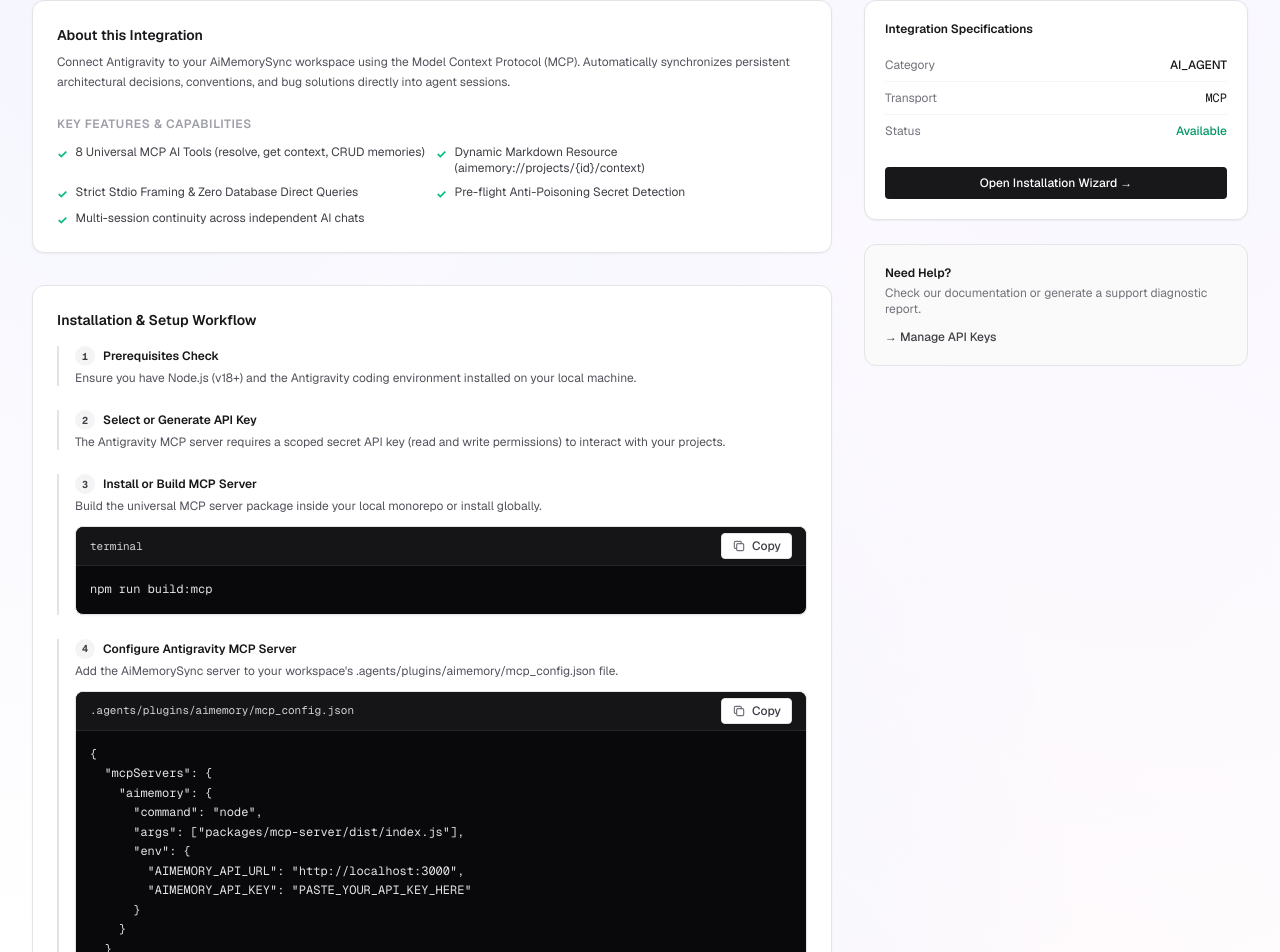
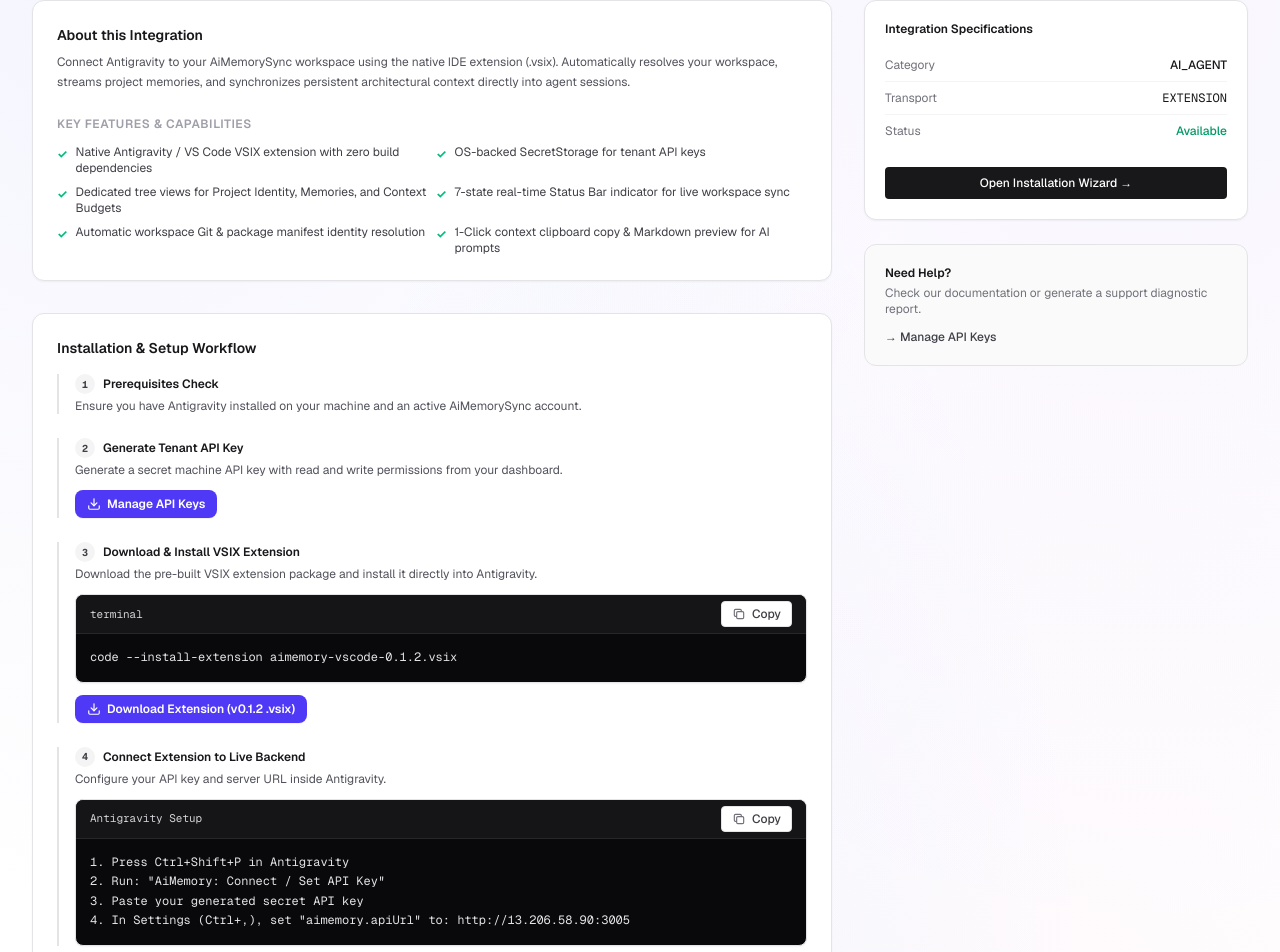
Before and after one commit to psgpraveen/AiMemorySync, a Next.js app: page /integrations/antigravity in a window 1280 px wide. Shown: the part 234-1186 px from the top of the page. Built offline with nearby package versions, Linux system fonts and the light colour scheme; no server answers.

Commit message:
feat: add Antigravity integration setup wizard, provider, and test API route

```diff
--- a/src/app/api/integrations/test/route.ts
+++ b/src/app/api/integrations/test/route.ts
@@ -53,8 +53,14 @@
       }
     }
 
-    // 3. Verify MCP Readiness (check compiled MCP server executable)
-    if (integration === "antigravity" || integration === "cursor") {
+    // 3. Verify Integration Package Readiness
+    if (integration === "antigravity" || integration === "vscode") {
+      const vsixPath = path.resolve(
+        process.cwd(),
+        "packages/vscode-extension/releases/aimemory-vscode-0.1.2.vsix"
+      );
+      checks.mcpReady = fs.existsSync(vsixPath);
+    } else if (integration === "cursor") {
       const mcpPath = path.resolve(process.cwd(), "packages/mcp-server/dist/index.js");
       checks.mcpReady = fs.existsSync(mcpPath);
     } else {
@@ -70,7 +76,7 @@
     } else if (!checks.scopesValid) {
       message = "Connection failed: API key lacks required 'read' and 'write' scopes.";
     } else if (!checks.mcpReady) {
-      message = "Connection warning: MCP server binary not found. Run 'npm run build:mcp'.";
+      message = "Connection warning: Integration package binary not found.";
     }
 
     return successResponse({
--- a/src/app/integrations/antigravity/setup/page.tsx
+++ b/src/app/integrations/antigravity/setup/page.tsx
@@ -168,8 +168,8 @@
   const stepsList = [
     { num: 1, label: "Account" },
     { num: 2, label: "API Key" },
-    { num: 3, label: "Install" },
-    { num: 4, label: "Configure" },
+    { num: 3, label: "Extension" },
+    { num: 4, label: "Connect" },
     { num: 5, label: "Skills" },
     { num: 6, label: "Verify" },
   ];
@@ -409,7 +409,7 @@
             </div>
           )}
 
-          {/* STEP 3: Install MCP Server */}
+          {/* STEP 3: Download & Install Extension */}
           {currentStep === 3 && (
             <div className="space-y-5">
               <div className="flex items-center gap-2">
@@ -417,33 +417,43 @@
                   3
                 </span>
                 <h2 className="text-base font-semibold text-zinc-900 dark:text-zinc-100">
-                  Build or Install the Universal MCP Server
+                  Download & Install AiMemory Extension (.vsix)
                 </h2>
               </div>
               <p className="text-xs text-zinc-600 dark:text-zinc-400">
-                The MCP server executable acts as the standard protocol bridge between Antigravity and your AiMemorySync cloud/local API.
+                Antigravity natively runs standard IDE extensions. Download the official AiMemorySync extension package and install it directly.
               </p>
 
-              <div>
-                <h3 className="text-xs font-medium text-zinc-700 dark:text-zinc-300 mb-1.5">
-                  Local Workspace Compilation (Recommended)
-                </h3>
-                <CodeBlock
-                  code="npm run build:mcp"
-                  language="bash"
-                  filename="terminal"
-                />
-                <p className="mt-2 text-[11px] text-zinc-500 dark:text-zinc-400">
-                  This compiles <code>packages/mcp-server/src/index.ts</code> into <code>packages/mcp-server/dist/index.js</code> with all SDK dependencies bundled.
-                </p>
+              <div className="rounded-lg border border-zinc-200 bg-zinc-50 p-4 dark:border-zinc-800 dark:bg-zinc-950 flex flex-col sm:flex-row items-center justify-between gap-4">
+                <div>
+                  <h3 className="text-xs font-semibold text-zinc-900 dark:text-zinc-100">
+                    AiMemorySync Native Extension (v0.1.2)
+                  </h3>
+                  <p className="mt-1 text-[11px] text-zinc-500 dark:text-zinc-400">
+                    Includes automatic workspace discovery, Project & Memory sidebar tree views, OS keychain secret storage, and status bar telemetry.
+                  </p>
+                </div>
+                <a
+                  href="/api/integrations/vscode/download"
+                  download="aimemory-vscode-0.1.2.vsix"
+                  className="rounded bg-zinc-900 px-4 py-2 text-xs font-medium text-white hover:bg-zinc-800 dark:bg-zinc-100 dark:text-zinc-900 dark:hover:bg-zinc-200 transition shrink-0 shadow-xs"
+                >
+                  Download Extension (.vsix)
+                </a>
               </div>
 
-              <div>
-                <h3 className="text-xs font-medium text-zinc-700 dark:text-zinc-300 mb-1.5">
-                  Verify Standalone Execution
+              <div className="space-y-3">
+                <h3 className="text-xs font-semibold text-zinc-900 dark:text-zinc-100">
+                  How to Install in Antigravity:
                 </h3>
+                <ol className="list-decimal list-inside space-y-1.5 text-xs text-zinc-600 dark:text-zinc-400">
+                  <li>Open the <strong>Extensions</strong> view in Antigravity (press <kbd className="rounded border bg-zinc-100 px-1 py-0.5 text-[10px] dark:bg-zinc-800">Ctrl+Shift+X</kbd> or <kbd className="rounded border bg-zinc-100 px-1 py-0.5 text-[10px] dark:bg-zinc-800">Cmd+Shift+X</kbd>).</li>
+                  <li>Click the <strong>&hellip;</strong> (Views and More Actions) menu in the top right of the Extensions panel.</li>
+                  <li>Click <strong>Install from VSIX...</strong> and select the downloaded <code>aimemory-vscode-0.1.2.vsix</code>.</li>
+                  <li>Alternatively, install directly via your terminal:</li>
+                </ol>
                 <CodeBlock
-                  code="node packages/mcp-server/dist/index.js"
+                  code="code --install-extension aimemory-vscode-0.1.2.vsix"
                   language="bash"
                   filename="terminal"
                 />
@@ -459,47 +469,47 @@
                   4
                 </span>
                 <h2 className="text-base font-semibold text-zinc-900 dark:text-zinc-100">
-                  Configure Antigravity MCP Server
+                  Connect Extension to Live Backend
                 </h2>
               </div>
               <p className="text-xs text-zinc-600 dark:text-zinc-400">
-                Place this configuration into your workspace at <code>.agents/plugins/aimemory/mcp_config.json</code>.
+                Configure your API key and server URL inside Antigravity so the extension can automatically synchronize your project memories.
               </p>
 
-              {/* Template vs withKey toggle */}
-              <div className="flex items-center gap-3 text-xs">
-                <span className="font-medium text-zinc-700 dark:text-zinc-300">Configuration Format:</span>
-                <label className="flex items-center gap-1.5 cursor-pointer">
-                  <input
-                    type="radio"
-                    name="configOption"
-                    checked={configOption === "template"}
-                    onChange={() => setConfigOption("template")}
+              <div className="space-y-4 text-xs">
+                <div className="rounded-lg border border-zinc-200 bg-zinc-50/60 p-4 dark:border-zinc-800 dark:bg-zinc-950/40 space-y-2.5">
+                  <h3 className="font-semibold text-zinc-900 dark:text-zinc-100 flex items-center gap-2">
+                    <span className="flex h-5 w-5 items-center justify-center rounded-full bg-zinc-200 text-zinc-800 dark:bg-zinc-800 dark:text-zinc-200 text-[10px] font-bold">1</span>
+                    Set Your Secret API Key
+                  </h3>
+                  <p className="text-zinc-600 dark:text-zinc-400">
+                    Open the Command Palette in Antigravity (<kbd className="rounded border bg-zinc-100 px-1 py-0.5 text-[10px] dark:bg-zinc-800">Ctrl+Shift+P</kbd>), run:
+                  </p>
+                  <CodeBlock
+                    code="AiMemory: Connect / Set API Key"
+                    language="text"
+                    filename="Command Palette"
                   />
-                  <span>Template (Placeholder)</span>
-                </label>
-                <label className="flex items-center gap-1.5 cursor-pointer">
-                  <input
-                    type="radio"
-                    name="configOption"
-                    checked={configOption === "withKey"}
-                    onChange={() => setConfigOption("withKey")}
+                  <p className="text-[11px] text-zinc-500 dark:text-zinc-400">
+                    Paste your active secret key generated in Step 2: <code className="font-mono text-[10px] text-emerald-600 dark:text-emerald-400 select-all">{selectedKey || activeKey || "aimem_live_..."}</code>
+                  </p>
+                </div>
+
+                <div className="rounded-lg border border-zinc-200 bg-zinc-50/60 p-4 dark:border-zinc-800 dark:bg-zinc-950/40 space-y-2.5">
+                  <h3 className="font-semibold text-zinc-900 dark:text-zinc-100 flex items-center gap-2">
+                    <span className="flex h-5 w-5 items-center justify-center rounded-full bg-zinc-200 text-zinc-800 dark:bg-zinc-800 dark:text-zinc-200 text-[10px] font-bold">2</span>
+                    Set Backend Server URL
+                  </h3>
+                  <p className="text-zinc-600 dark:text-zinc-400">
+                    Open Settings (<kbd className="rounded border bg-zinc-100 px-1 py-0.5 text-[10px] dark:bg-zinc-800">Ctrl+,</kbd>), search for <strong>aimemory.apiUrl</strong>, and set it to:
+                  </p>
+                  <CodeBlock
+                    code={serverOrigin}
+                    language="text"
+                    filename="Settings: aimemory.apiUrl"
                   />
-                  <span>Embed Active Key</span>
-                </label>
+                </div>
               </div>
-
-              {configOption === "withKey" && (
-                <div className="rounded border border-amber-200 bg-amber-50 p-3 text-xs text-amber-800 dark:border-amber-900/50 dark:bg-amber-950/20 dark:text-amber-400">
-                  ⚠️ <strong>Security Warning:</strong> This configuration snippet contains your live secret token. Ensure <code>.agents/</code> or <code>mcp_config.json</code> is included in your <code>.gitignore</code> so it is never committed to Git!
-                </div>
-              )}
-
-              <CodeBlock
-                code={mcpConfigCode}
-                language="json"
-                filename=".agents/plugins/aimemory/mcp_config.json"
-              />
             </div>
           )}
 
@@ -626,7 +636,7 @@
                       </span>
                     </div>
                     <div className="flex items-center justify-between">
-                      <span className="text-zinc-700 dark:text-zinc-300">4. MCP Server Binary Ready</span>
+                      <span className="text-zinc-700 dark:text-zinc-300">4. Integration Extension Package Ready</span>
                       <span className={testResult.checks.mcpReady ? "text-emerald-600 font-bold" : "text-red-600 font-bold"}>
                         {testResult.checks.mcpReady ? "✓ PASS" : "✕ FAIL"}
                       </span>
--- a/src/lib/integrations/providers/antigravity.ts
+++ b/src/lib/integrations/providers/antigravity.ts
@@ -4,22 +4,23 @@
 export const antigravityIntegration: IntegrationDefinition = {
   id: "antigravity",
   name: "Antigravity",
-  tagline: "Native MCP Plugin with Event-Driven Context Loading",
+  tagline: "Native IDE Extension & Automatic Memory Synchronization",
   description:
-    "Connect Antigravity to your AiMemorySync workspace using the Model Context Protocol (MCP). Automatically synchronizes persistent architectural decisions, conventions, and bug solutions directly into agent sessions.",
+    "Connect Antigravity to your AiMemorySync workspace using the native IDE extension (.vsix). Automatically resolves your workspace, streams project memories, and synchronizes persistent architectural context directly into agent sessions.",
   category: "AI_AGENT",
   status: "available",
-  installationType: "mcp",
+  installationType: "extension",
   icon: "antigravity",
-  badge: "Official Plugin",
+  badge: "VSIX Available",
   setupRoute: "/integrations/antigravity/setup",
   documentationUrl: "https://modelcontextprotocol.io",
   features: [
-    "8 Universal MCP AI Tools (resolve, get context, CRUD memories)",
-    "Dynamic Markdown Resource (aimemory://projects/{id}/context)",
-    "Strict Stdio Framing & Zero Database Direct Queries",
-    "Pre-flight Anti-Poisoning Secret Detection",
-    "Multi-session continuity across independent AI chats",
+    "Native Antigravity / VS Code VSIX extension with zero build dependencies",
+    "OS-backed SecretStorage for tenant API keys",
+    "Dedicated tree views for Project Identity, Memories, and Context Budgets",
+    "7-state real-time Status Bar indicator for live workspace sync",
+    "Automatic workspace Git & package manifest identity resolution",
+    "1-Click context clipboard copy & Markdown preview for AI prompts",
   ],
   steps: [
     {
@@ -27,68 +28,70 @@
       stepNumber: 1,
       title: "Prerequisites Check",
       description:
-        "Ensure you have Node.js (v18+) and the Antigravity coding environment installed on your local machine.",
+        "Ensure you have Antigravity installed on your machine and an active AiMemorySync account.",
       tips: [
-        "Node.js 18 or higher is required for stdio process management.",
-        "Your AiMemorySync server must be accessible (e.g. http://localhost:3000).",
+        "Antigravity is fully compatible with standard VSIX extension packages.",
+        "Your AiMemorySync server must be accessible (e.g. http://13.206.58.90:3005).",
       ],
     },
     {
       id: "api-key",
       stepNumber: 2,
-      title: "Select or Generate API Key",
+      title: "Generate Tenant API Key",
       description:
-        "The Antigravity MCP server requires a scoped secret API key (read and write permissions) to interact with your projects.",
+        "Generate a secret machine API key with read and write permissions from your dashboard.",
+      actionButton: {
+        label: "Manage API Keys",
+        href: "/settings/api-keys",
+        actionType: "navigate",
+      },
       tips: [
-        "Never commit your API key to public repositories.",
+        "Keys are managed securely in Settings > API Keys.",
         "Use a dedicated key with 'read' and 'write' scopes.",
       ],
     },
     {
-      id: "install-mcp",
+      id: "install-extension",
       stepNumber: 3,
-      title: "Install or Build MCP Server",
+      title: "Download & Install VSIX Extension",
       description:
-        "Build the universal MCP server package inside your local monorepo or install globally.",
+        "Download the pre-built VSIX extension package and install it directly into Antigravity.",
+      actionButton: {
+        label: "Download Extension (v0.1.2 .vsix)",
+        href: "/api/integrations/vscode/download",
+        actionType: "download",
+      },
       codeSnippet: {
         language: "bash",
-        code: "npm run build:mcp",
+        code: "code --install-extension aimemory-vscode-0.1.2.vsix",
         filename: "terminal",
       },
       tips: [
-        "The compiled binary resides at packages/mcp-server/dist/index.js",
-        "It communicates purely over stdio with process.stdout reserved for JSON-RPC.",
+        "In Antigravity: Open Extensions panel (Ctrl+Shift+X) -> click '...' menu -> 'Install from VSIX...'",
+        "Select the downloaded aimemory-vscode-0.1.2.vsix file to install instantly.",
       ],
     },
     {
       id: "configure-antigravity",
       stepNumber: 4,
-      title: "Configure Antigravity MCP Server",
+      title: "Connect Extension to Live Backend",
       description:
-        "Add the AiMemorySync server to your workspace's .agents/plugins/aimemory/mcp_config.json file.",
+        "Configure your API key and server URL inside Antigravity.",
       codeSnippet: {
-        language: "json",
-        code: `{
-  "mcpServers": {
-    "aimemory": {
-      "command": "node",
-      "args": ["packages/mcp-server/dist/index.js"],
-      "env": {
-        "AIMEMORY_API_URL": "http://localhost:3000",
-        "AIMEMORY_API_KEY": "PASTE_YOUR_API_KEY_HERE"
-      }
-    }
-  }
-}`,
-        filename: ".agents/plugins/aimemory/mcp_config.json",
+        language: "text",
+        code: `1. Press Ctrl+Shift+P in Antigravity
+2. Run: "AiMemory: Connect / Set API Key"
+3. Paste your generated secret API key
+4. In Settings (Ctrl+,), set "aimemory.apiUrl" to: http://13.206.58.90:3005`,
+        filename: "Antigravity Setup",
       },
     },
     {
       id: "install-skills",
       stepNumber: 5,
-      title: "Download AiMemory Skills & Rules",
+      title: "Optional: Download Agent Rules & Skills",
       description:
-        "Download and unpack the official generic plugin package into your workspace's .agents/ directory.",
+        "Optional: Unpack the official generic plugin package into your workspace's .agents/ directory for agent guardrails.",
       actionButton: {
         label: "Download Plugin Package (.zip)",
         href: API_ENDPOINTS.INTEGRATIONS.DOWNLOAD("antigravity"),
@@ -105,7 +108,7 @@
       stepNumber: 6,
       title: "Verify Live Connection",
       description:
-        "Execute a full-chain verification test to confirm your API key is valid and the MCP server responds correctly.",
+        "Execute a full-chain verification test to confirm your API key is authentic and connected to the backend.",
       actionButton: {
         label: "Run Full Connection Test",
         actionType: "verify",
```
